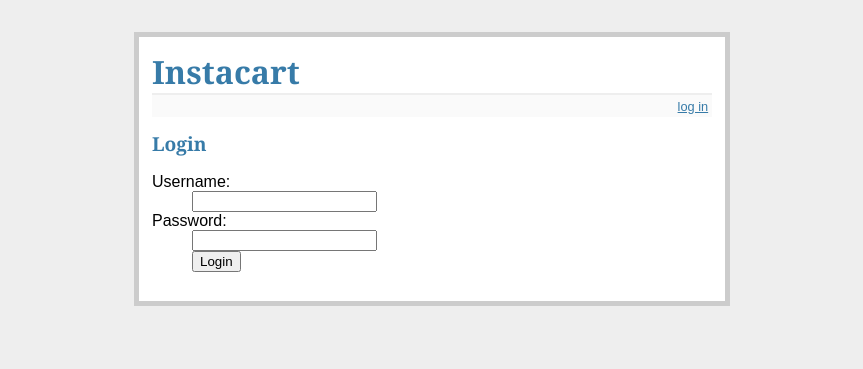
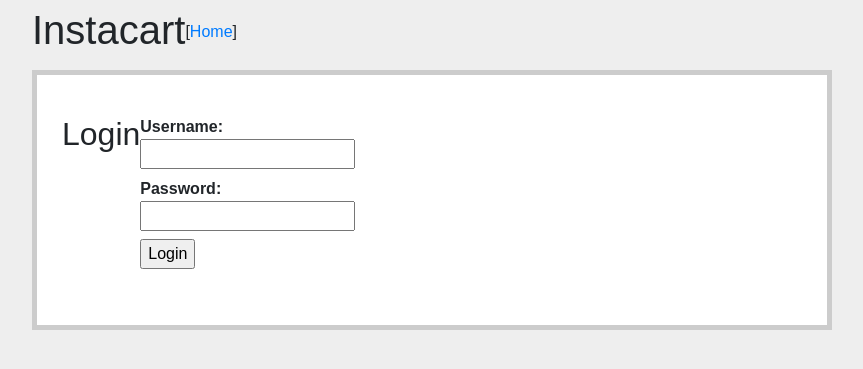
Before and after one commit to instacart-20161015/shopper-challenge, a Flask app: template instacart/templates/login.html in a window 1280 px wide. Shown: the top 369 px of the page, without its empty margins (208-1071 px from the left). Run offline with Flask 2, Linux system fonts and the light colour scheme; the template is opened without the code that fills it, so the values that code supplies are empty; some libraries are stand-ins or nearby versions.

Commit message:
part 1 complete

```diff
--- a/instacart/instacart.py
+++ b/instacart/instacart.py
@@ -1,18 +1,10 @@
 # -*- coding: utf-8 -*-
-"""
-    Instacart
-    ~~~~~~
-
-    A microblog example application written as Flask tutorial with
-    Flask and sqlite3.
-
-    :copyright: (c) 2015 by Armin Ronacher.
-    :license: BSD, see LICENSE for more details.
-"""
 
 import os
+import traceback
+
 from sqlite3 import dbapi2 as sqlite3
-from flask import Flask, request, session, g, redirect, url_for, abort, \
+from flask import Flask, request, session, g, jsonify, redirect, url_for, \
     render_template, flash
 
 
@@ -69,42 +61,113 @@ def close_db(error):
 
 
 @app.route('/')
-def show_entries():
-    db = get_db()
-    cur = db.execute('select title, text from entries order by id desc')
-    entries = cur.fetchall()
-    return render_template('show_entries.html', entries=entries)
+def route_home():
+    return render_template('home.html')
 
 
-@app.route('/add', methods=['POST'])
-def add_entry():
-    if not session.get('logged_in'):
-        abort(401)
-    db = get_db()
-    db.execute('insert into entries (title, text) values (?, ?)',
-               [request.form['title'], request.form['text']])
-    db.commit()
-    flash('New entry was successfully posted')
-    return redirect(url_for('show_entries'))
+@app.route('/apply', methods=['GET'])
+def route_apply():
+    app_data = {}
+
+    app_id = session.get('application_id')
+    if app_id:
+        db = get_db()
+
+        try:
+            cur = db.execute(
+                "SELECT * FROM applications WHERE id=? LIMIT 1",
+                (app_id,)
+            )
+        except:
+            del session['application_id']
+
+        app_data = cur.fetchone()
+
+    return render_template('apply.html', app_data=app_data)
 
 
-@app.route('/login', methods=['GET', 'POST'])
-def login():
-    error = None
-    if request.method == 'POST':
-        if request.form['username'] != app.config['USERNAME']:
-            error = 'Invalid username'
-        elif request.form['password'] != app.config['PASSWORD']:
-            error = 'Invalid password'
+@app.route('/apply', methods=['POST'])
+def route_apply_submit():
+    # Grab all the data
+    data = {
+        'firstname': request.values.get('firstname'),
+        'lastname': request.values.get('lastname'),
+        'email': request.values.get('email'),
+        'cell': request.values.get('cell_number'),
+        'city': request.values.get('city'),
+    }
+
+    # Simple error checking -- just check for empty
+    err_fields = []
+    for k, v in data.items():
+        if not v:
+            err_fields.append(k)
+
+    # Did we find any data errors?
+    if err_fields:
+        return jsonify({
+            'err_fields': err_fields,
+        })
+
+    db = get_db()
+    app_id = session.get('application_id')
+
+    try:
+        if app_id:
+            # Save to the database.
+            db.execute(
+                (
+                    "UPDATE `applications` SET "
+                    "firstname=?, lastname=?, email=?, cell_number=?, city=?"
+                    "WHERE id=?"
+                ),
+                (
+                    data["firstname"], data["firstname"], data["email"],
+                    data["cell"], data["city"], app_id
+                ),
+            )
         else:
-            session['logged_in'] = True
-            flash('You were logged in')
-            return redirect(url_for('show_entries'))
-    return render_template('login.html', error=error)
+            # Save to the database.
+            insert_cursor = db.execute(
+                (
+                    "INSERT INTO `applications` "
+                    "(firstname, lastname, email, cell_number, city) "
+                    "VALUES (?, ?, ?, ?, ?)"
+                ),
+                (
+                    data["firstname"], data["firstname"], data["email"],
+                    data["cell"], data["city"]
+                ),
+            )
+
+            app_id = insert_cursor.lastrowid
+
+        db.commit()
+
+    except:
+        traceback.print_exc()
+
+        # Couldn't save.  Give a generic error.
+        return jsonify({
+            'err': 'An unexpected error occurred.  Please try again'
+        })
+
+    # Set the application ID for future reference.
+    session['application_id'] = app_id
+
+    # All is good!
+    return jsonify({
+        'succ': True,
+    })
+
+
+@app.route('/apply_confirm', methods=['GET'])
+def route_apply_confirm():
+    return render_template('apply_confirm.html')
 
 
 @app.route('/logout')
 def logout():
-    session.pop('logged_in', None)
+    session.clear()
     flash('You were logged out')
-    return redirect(url_for('show_entries'))
+    return redirect(url_for('route_home'))
--- a/instacart/static/style.css
+++ b/instacart/static/style.css
@@ -1,18 +1,19 @@
-body            { font-family: sans-serif; background: #eee; }
-a, h1, h2       { color: #377BA8; }
-h1, h2          { font-family: 'Georgia', serif; margin: 0; }
-h1              { border-bottom: 2px solid #eee; }
-h2              { font-size: 1.2em; }
-
-.page           { margin: 2em auto; width: 35em; border: 5px solid #ccc;
-                  padding: 0.8em; background: white; }
-.entries        { list-style: none; margin: 0; padding: 0; }
-.entries li     { margin: 0.8em 1.2em; }
-.entries li h2  { margin-left: -1em; }
-.add-entry      { font-size: 0.9em; border-bottom: 1px solid #ccc; }
-.add-entry dl   { font-weight: bold; }
-.metanav        { text-align: right; font-size: 0.8em; padding: 0.3em;
-                  margin-bottom: 1em; background: #fafafa; }
-.flash          { background: #CEE5F5; padding: 0.5em;
-                  border: 1px solid #AACBE2; }
-.error          { background: #F0D6D6; padding: 0.5em; }
+body { font-family: sans-serif; background: #eee; }
+.main { padding: 20px 0px 0px 0px; }
+.head { padding: 20px 0px 0px 0px; }
+.head h1 { margin: 0px 0px 0px 0px; font-size: 30px; }
+.head .topNote { padding: 10px 0px 0px 0px; }
+.messages { margin: 0px 0px 10px 0px; }
+.page { margin: 0px auto; width: 800px; border: 5px solid #ccc;
+        padding: 0px 40px 40px 40px; background: white; }
+.title_bar { margin: 0px auto; width: 800px; }
+.title_links { padding: 20px 0px 0px 0px;  }
+.title { font-size: 40px; }
+.metanav { text-align: right; font-size: 0.8em; padding: 0.3em;
+           margin-bottom: 1em; background: #fafafa; }
+.flash { background: #CEE5F5; padding: 0.5em;
+         border: 1px solid #AACBE2; margin: 0px 0px 0px 0px;}
+.error { background: #F0D6D6; padding: 0.5em; }
+.has-error .help-block.error-block { display: block }
+.error-block { display: none; }
+h2 { padding-bottom: 20px; }
--- a/instacart/templates/layout.html
+++ b/instacart/templates/layout.html
@@ -1,17 +1,38 @@
 <!doctype html>
+<head>
   <title>Instacart</title>
+  <link rel="stylesheet" type="text/css" href="{{ url_for('static', filename='bootstrap-3.3.7-dist/css/bootstrap.min.css') }}">
   <link rel="stylesheet" type="text/css" href="{{ url_for('static', filename='style.css') }}">
-<div class="page">
-  <h1>Instacart</h1>
-  <div class="metanav">
-  {% if not session.logged_in %}
-    <a href="{{ url_for('login') }}">log in</a>
-  {% else %}
-    <a href="{{ url_for('logout') }}">log out</a>
+  <script src="{{ url_for('static', filename='jquery-3.1.1.min.js') }}"></script>
+  <script src="{{ url_for('static', filename='bootstrap-3.3.7-dist/js/bootstrap.min.js') }}"></script>
+</head>
+
+<body>
+<div class="container title_bar">
+  <div class="row">
+    <div class="pull-left title">Instacart</div>
+    <div class="pull-right title_links">
+      [<a href="/">Home</a>]
+{% if session.application_id %}
+      [<a href="/logout">Log Out</a>]
 {% endif %}
     </div>
+  </div>
+
+  <div class="row messages">
     {% for message in get_flashed_messages() %}
     <div class="flash">{{ message }}</div>
     {% endfor %}
+  </div>
+</div>
+
+<div class="container page">
+  <div class="row head">
+    {% block head%}{% endblock %}
+  </div>
+  <div class="row main">
     {% block body %}{% endblock %}
   </div>
+
+</div>
+</body>
```
Also changed, not shown: instacart/schema.sql (+8 -4 lines), instacart/templates/show_entries.html (deleted, +0 -21 lines), 1 other file. Lines whose indentation alone changed are shown as unchanged.
